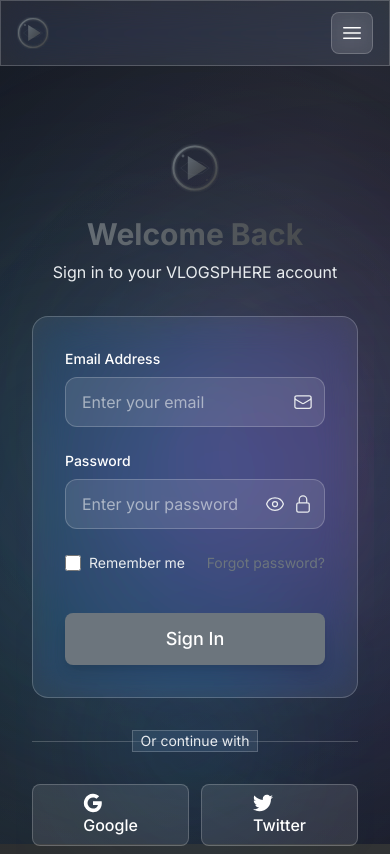
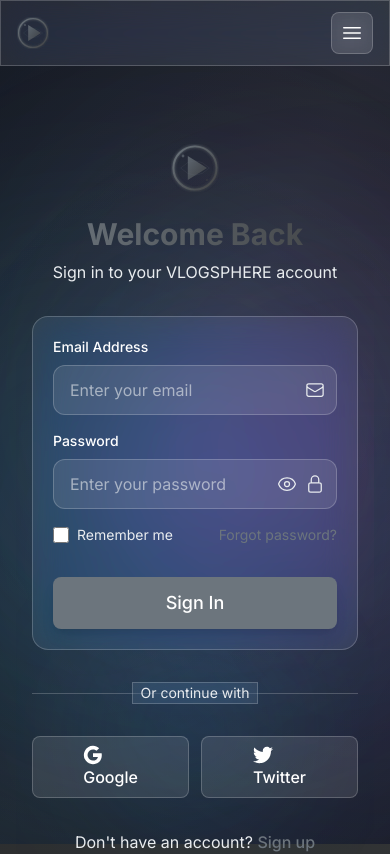
Before and after one commit to Topiia/VlogSphere-Frontend, a React (Vite) app: page /login in a window 390 px wide. Shown: the top 854 px of the page. Built offline with nearby package versions, Linux system fonts and the light colour scheme.

Commit message:
Adjust layout and styling in Login component

```diff
--- a/src/pages/Auth/Login.jsx
+++ b/src/pages/Auth/Login.jsx
@@ -68,7 +68,7 @@
   }
 
   return (
-    <div className="min-h-screen flex items-center justify-center py-12 px-4 sm:px-6 lg:px-8 relative overflow-hidden">
+    <div className="min-h-screen flex items-center justify-center py-12 px-4 sm:px-6 lg:px-8 relative overflow-hidden pb-20">
       {/* Background Elements */}
       <div className="absolute inset-0">
         <div className="absolute top-1/4 left-1/4 w-64 h-64 bg-gradient-to-r from-purple-500/10 to-pink-500/10 rounded-full blur-3xl"></div>
@@ -95,8 +95,8 @@
         </div>
 
         {/* Login Form */}
-        <form onSubmit={handleSubmit(onSubmit)} className="space-y-6">
-          <div className="glass-card p-8 rounded-2xl space-y-6">
+        <form onSubmit={handleSubmit(onSubmit)} className="space-y-6 max-[480px]:space-y-4">
+          <div className="glass-card p-8 max-[480px]:p-5 rounded-2xl space-y-5 max-[480px]:space-y-4">
             {/* Email Field */}
             <div>
               <label htmlFor="email" className="block text-sm font-medium text-[var(--theme-text)] mb-2">
@@ -125,7 +125,7 @@
                 <motion.p
                   initial={{ opacity: 0, y: -10 }}
                   animate={{ opacity: 1, y: 0 }}
-                  className="mt-2 text-sm text-red-400"
+                  className="mt-2 text-sm text-red-400 break-words"
                 >
                   {errors.email.message}
                 </motion.p>
@@ -171,7 +171,7 @@
                 <motion.p
                   initial={{ opacity: 0, y: -10 }}
                   animate={{ opacity: 1, y: 0 }}
-                  className="mt-2 text-sm text-red-400"
+                  className="mt-2 text-sm text-red-400 break-words"
                 >
                   {errors.password.message}
                 </motion.p>
```
